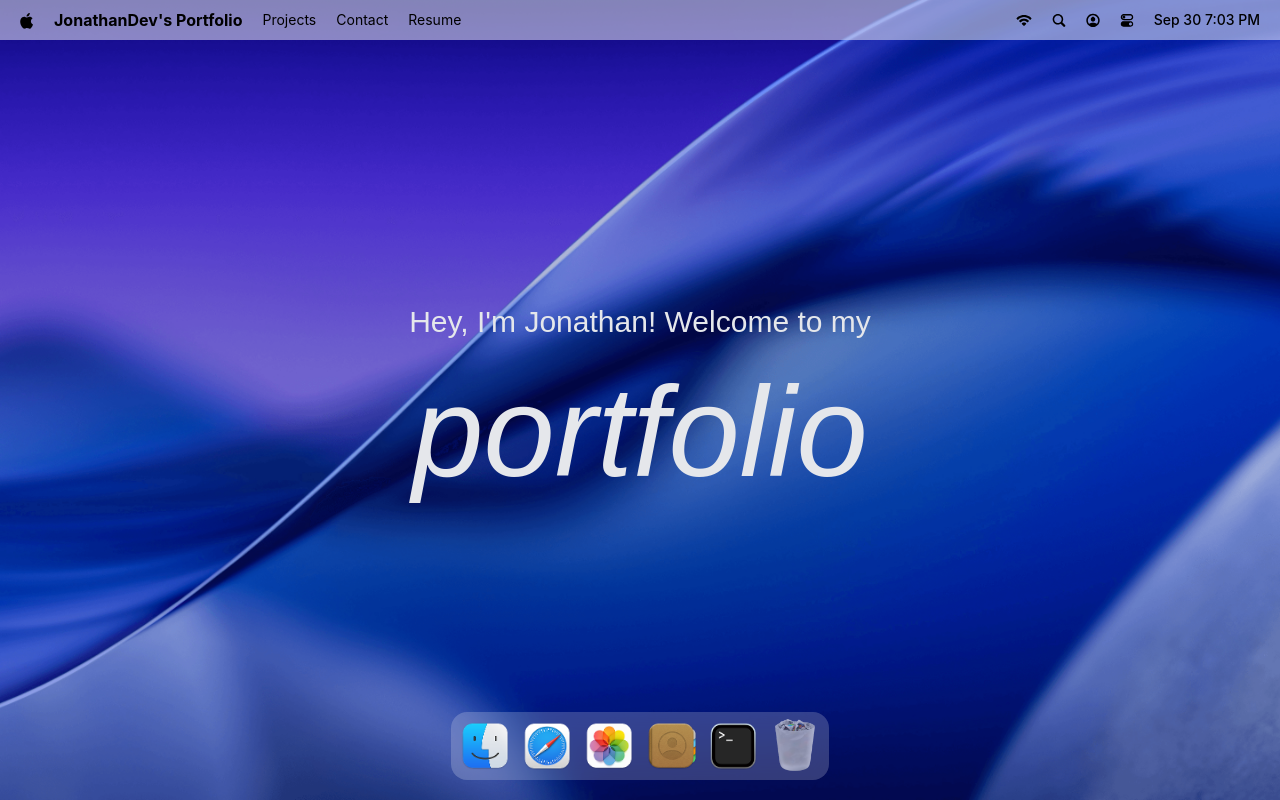
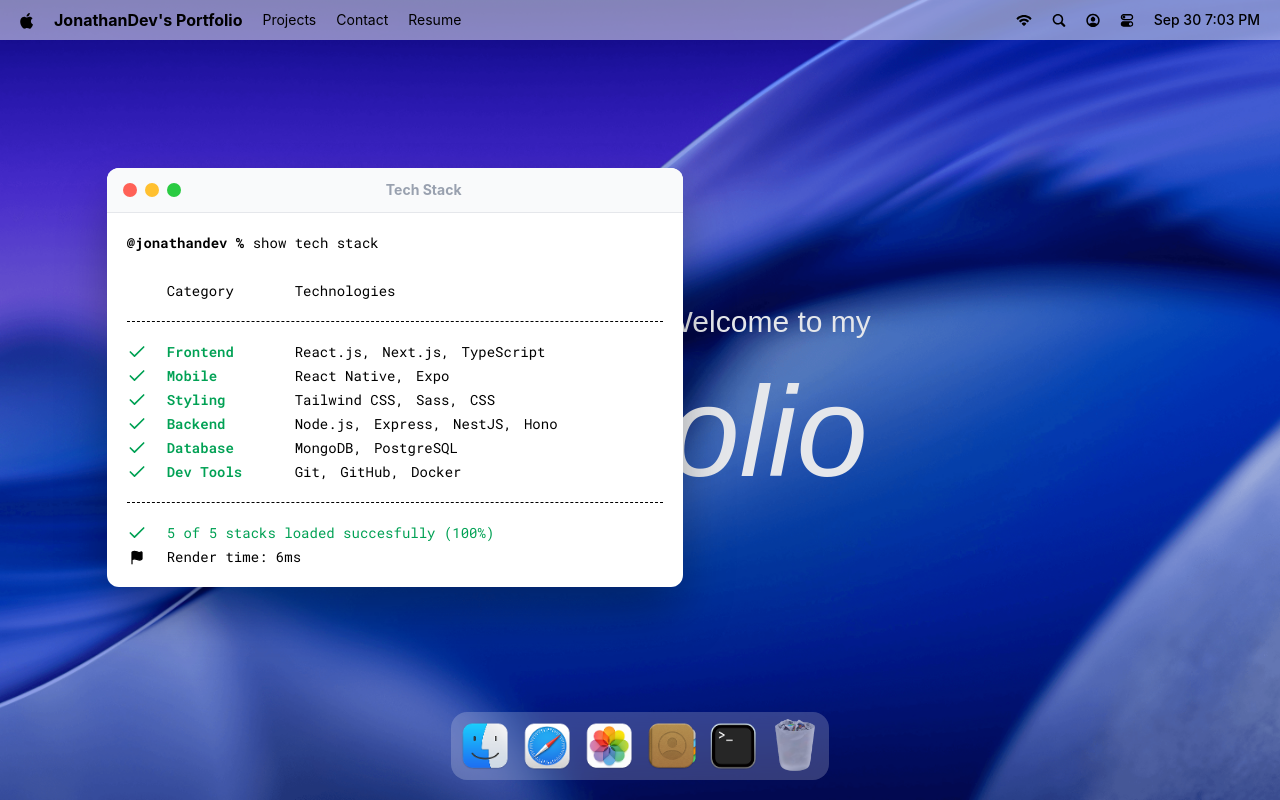
Before and after one commit to JonathanTWD/portfolio, a React (Vite) app: page / in a window 1280 px wide. Both pictures are taken after a click on the button 733 px from the left and 746 px from the top of the page. Built offline with nearby package versions, Linux system fonts and the light colour scheme; a web font is replaced by a local one.

Commit message:
implement window wrapper

```diff
--- a/src/App.tsx
+++ b/src/App.tsx
@@ -1,6 +1,12 @@
+import gsap from "gsap"
+import { Draggable } from "gsap/Draggable"
+
 import Dock from "./components/Dock"
 import Navbar from "./components/Navbar"
 import Welcome from "./components/Welcome"
+import Terminal from "./windows/Terminal"
+
+gsap.registerPlugin(Draggable);
 
 const App = () => {
   return (
@@ -8,6 +14,8 @@
       <Navbar/>
       <Welcome/>
       <Dock/>
+
+      <Terminal/>
     </main>
   )
 }
--- /dev/null
+++ b/src/components/WindowControls.tsx
@@ -0,0 +1,18 @@
+import useWindowStore, { type WindowKey } from "../store/window";
+
+type WindowControlsProps = {
+  target: WindowKey;
+};
+
+const WindowControls = ({ target }: WindowControlsProps) => {
+  const { closeWindow } = useWindowStore();
+  return (
+    <div id="window-controls">
+      <div className="close" onClick={() => closeWindow(target)} />
+      <div className="minimize" />
+      <div className="maximize" />
+    </div>
+  );
+};
+
+export default WindowControls;
--- /dev/null
+++ b/src/hoc/WindowWrapper.tsx
@@ -0,0 +1,60 @@
+import { useRef, type ComponentType } from "react";
+import useWindowStore, { type WindowKey } from "../store/window";
+import { useGSAP } from "@gsap/react";
+import gsap from "gsap";
+import { Draggable } from "gsap/Draggable";
+
+const WindowWrapper = <Props extends object>(
+  Component: ComponentType<Props>,
+  windowKey: WindowKey,
+) => {
+  const Wrapped = (props: Props) => {
+    const { focusWindow, windows } = useWindowStore();
+    const { isOpen, zIndex } = windows[windowKey];
+    const ref = useRef<HTMLElement | null>(null);
+
+    useGSAP(() => {
+      const el = ref.current;
+      if (!el || !isOpen) return;
+
+      el.style.display = "block";
+
+      gsap.fromTo(
+        el,
+        { scale: 0.8, opacity: 0, y: 40 },
+        { scale: 1, opacity: 1, duration: 0.4, ease: "power3.out" },
+      );
+    }, [isOpen]);
+
+    useGSAP(() => {
+      const el = ref.current;
+      if (!el || !isOpen) return;
+
+      const [instance] = Draggable.create(el, {
+        onPress: () => focusWindow(windowKey),
+      });
+
+      return () => instance.kill();
+    }, [isOpen]);
+
+    if (!isOpen) return null;
+
+    return (
+      <section
+        id={windowKey}
+        ref={ref}
+        style={{ zIndex }}
+        className="absolute"
+        onMouseDown={() => focusWindow(windowKey)}
+      >
+        <Component {...props} />
+      </section>
+    );
+  };
+
+  Wrapped.displayName = `WindowWrapper(${Component.displayName || Component.name || "Component"})`;
+
+  return Wrapped;
+};
+
+export default WindowWrapper;
--- /dev/null
+++ b/src/windows/Terminal.tsx
@@ -0,0 +1,59 @@
+import WindowControls from "../components/WindowControls";
+import { techStack } from "../constants";
+import WindowWrapper from "../hoc/WindowWrapper";
+
+import { Check, Flag } from "lucide-react";
+
+const Terminal = () => {
+  return (
+    <>
+      <div id="window-header">
+        <WindowControls target="terminal" />
+        <h2>Tech Stack</h2>
+      </div>
+
+      <div className="techstack">
+        <p>
+          <span className="font-bold">@jonathandev % </span>
+          show tech stack
+        </p>
+
+        <div className="label">
+          <p className="w-32">Category</p>
+          <p>Technologies</p>
+        </div>
+
+        <ul className="content">
+          {techStack.map(({ category, items }) => (
+            <li key={category} className="flex items-center">
+              <Check className="check" size={20} />
+              <h3>{category}</h3>
+              <ul>
+                {items.map((item, i) => (
+                  <li key={i}>
+                    {item}
+                    {i < items.length - 1 ? "," : ""}
+                  </li>
+                ))}
+              </ul>
+            </li>
+          ))}
+        </ul>
+
+        <div className="footnote">
+          <p>
+            <Check size={20} /> 5 of 5 stacks loaded succesfully (100%)
+          </p>
+          <p className="text-black">
+            <Flag size={15} fill="black" />
+            Render time: 6ms
+          </p>
+        </div>
+      </div>
+    </>
+  );
+};
+
+const TerminalWindow = WindowWrapper(Terminal, "terminal");
+
+export default TerminalWindow;
```
